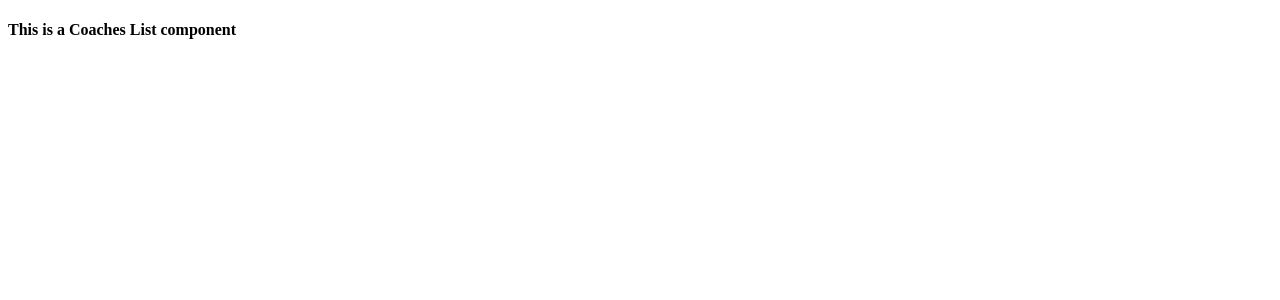
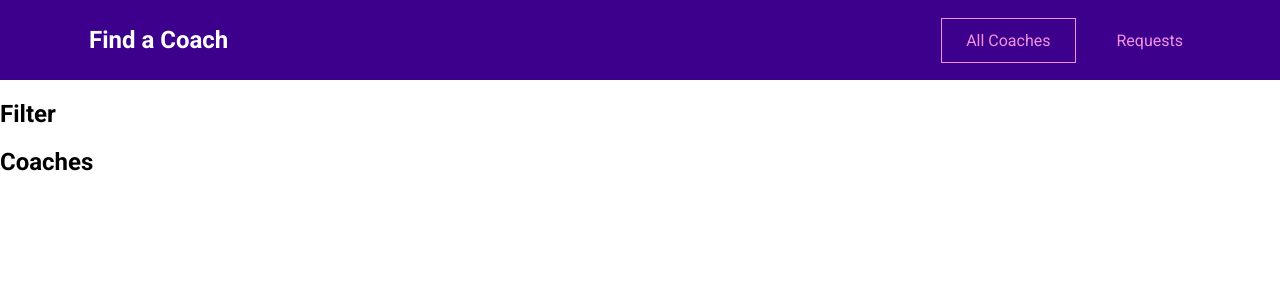
Before and after one commit to DusanR12/main-prj-01-starting-setup, a Vue app: page /coaches in a window 1280 px wide. Shown: the top 300 px of the page. Built offline with nearby package versions, Linux system fonts and the light colour scheme.

Commit message:
adding TheHeader component

```diff
--- a/src/App.vue
+++ b/src/App.vue
@@ -1,3 +1,29 @@
 <template>
-    <router-view></router-view>
+  <the-header></the-header>
+  <router-view></router-view>
 </template>
+
+<script>
+import TheHeader from './components/TheHeader.vue';
+export default {
+    components: {
+        TheHeader
+    }
+}
+</script>
+
+<style>
+@import url('https://fonts.googleapis.com/css2?family=Roboto:wght@400;700&display=swap');
+
+* {
+  box-sizing: border-box;
+}
+
+html {
+  font-family: 'Roboto', sans-serif;
+}
+
+body {
+  margin: 0;
+}
+</style>
--- /dev/null
+++ b/src/components/TheHeader.vue
@@ -0,0 +1,74 @@
+<template>
+  <header>
+    <nav>
+      <h1>
+        <router-link to="/">Find a Coach</router-link>
+      </h1>
+      <ul>
+        <li><router-link to="/coaches">All Coaches</router-link></li>
+        <li><router-link to="/requests">Requests</router-link></li>
+      </ul>
+    </nav>
+  </header>
+</template>
+
+<style scoped>
+header {
+  width: 100%;
+  height: 5rem;
+  background-color: #3d008d;
+  display: flex;
+  justify-content: center;
+  align-items: center;
+}
+
+header a {
+  text-decoration: none;
+  color: #f391e3;
+  display: inline-block;
+  padding: 0.75rem 1.5rem;
+  border: 1px solid transparent;
+}
+
+a:active,
+a:hover,
+a.router-link-active {
+  border: 1px solid #f391e3;
+}
+
+h1 {
+  margin: 0;
+}
+
+h1 a {
+  color: white;
+  margin: 0;
+}
+
+h1 a:hover,
+h1 a:active,
+h1 a.router-link-active {
+  border-color: transparent;
+}
+
+header nav {
+  width: 90%;
+  margin: auto;
+  display: flex;
+  justify-content: space-between;
+  align-items: center;
+}
+
+header ul {
+  list-style: none;
+  margin: 0;
+  padding: 0;
+  display: flex;
+  justify-content: center;
+  align-items: center;
+}
+
+li {
+  margin: 0 0.5rem;
+}
+</style>
--- a/src/pages/coaches/CoachesList.vue
+++ b/src/pages/coaches/CoachesList.vue
@@ -1,3 +1,8 @@
 <template>
-    <h4>This is a <b>Coaches List</b> component</h4>
+  <section>
+    <h2>Filter</h2>
+  </section>
+  <section>
+    <h2>Coaches</h2>
+  </section>
 </template>
--- a/src/router.js
+++ b/src/router.js
@@ -17,7 +17,7 @@
       children: [{ path: '/contact', component: ContactCoach }],
     },
     { path: '/register', component: CoachRegistration },
-    { path: '/request', component: RequestsReceived},
+    { path: '/requests', component: RequestsReceived},
     { path: '/:notFound(.*)', component: ErrorPage}
   ],
 });
```
